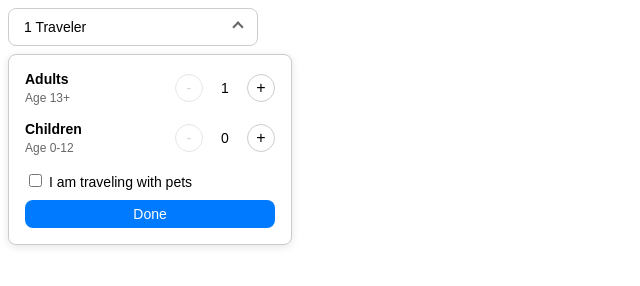
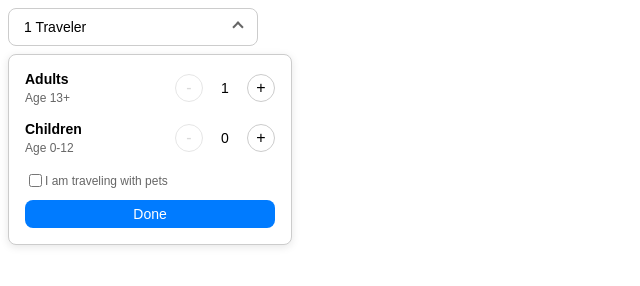
Before and after one commit to Marjia029/W3_JavaScript_Assignment, a plain HTML site: page imageGalleryDemo.html in a window 1280 px wide. Both pictures are taken after a click on the button "1 Traveler". Shown: the full height of the page, 0-640 px from the left. Drawn offline with Linux system fonts and the light colour scheme.

Commit message:
Traveler section done

```diff
--- a/imageGalleryDemo.html
+++ b/imageGalleryDemo.html
@@ -126,8 +126,9 @@
             margin-top: 16px;
             display: flex;
             flex-direction: column;
-            align-items: center;
+            /* align-items: center; */
             justify-content: space-between;
+            margin-right: auto;
         }
 
         .done-section label {
@@ -197,6 +198,7 @@
                 </div>
             </div>
 
+            <div class="done-section">
                 <div class="traveler-checkbox">
                     <label>
                         <input type="checkbox" id="traveling-with-pets"> I am traveling with pets
@@ -204,6 +206,8 @@
                 </div>
                 <div>
                     <button class="done-button">Done</button>
+                </div>
+
             </div>
 
             <!-- <div class="done-section">
--- a/styles.css
+++ b/styles.css
@@ -448,6 +448,43 @@ header {
 .chevron.down {
     transform: rotate(45deg);
 }
+
+.done-section {
+    margin-top: 16px;
+    display: flex;
+    flex-direction: column;
+    /* align-items: center; */
+    justify-content: space-between;
+    margin-right: auto;
+}
+
+.done-section label {
+    font-size: 12px;
+    color: #666;
+    display: flex;
+    align-items: center;
+}
+
+.done-button {
+    padding: 6px 12px;
+    font-size: 14px;
+    border: none;
+    border-radius: 8px;
+    background-color: #007bff;
+    color: white;
+    cursor: pointer;
+    width: 100%;
+}
+
+.done-button:hover {
+
+    background-color: #0056b3;
+}
+
+.traveler-checkbox{
+    font-size: 14px;
+    margin-bottom: 10px;
+}
 /* ================================================================================================================================ */
 
 
@@ -1227,6 +1264,10 @@ h2 {
         align-items: center;
         text-decoration: none;
         margin-left: auto;
+    }
+
+    .some-link .nav-links{
+        display: block;
     }
 
     .features {
```
Also changed, not shown: index.html (+12 -0 lines), script.js (+12 -0 lines). Lines whose indentation alone changed are shown as unchanged.
